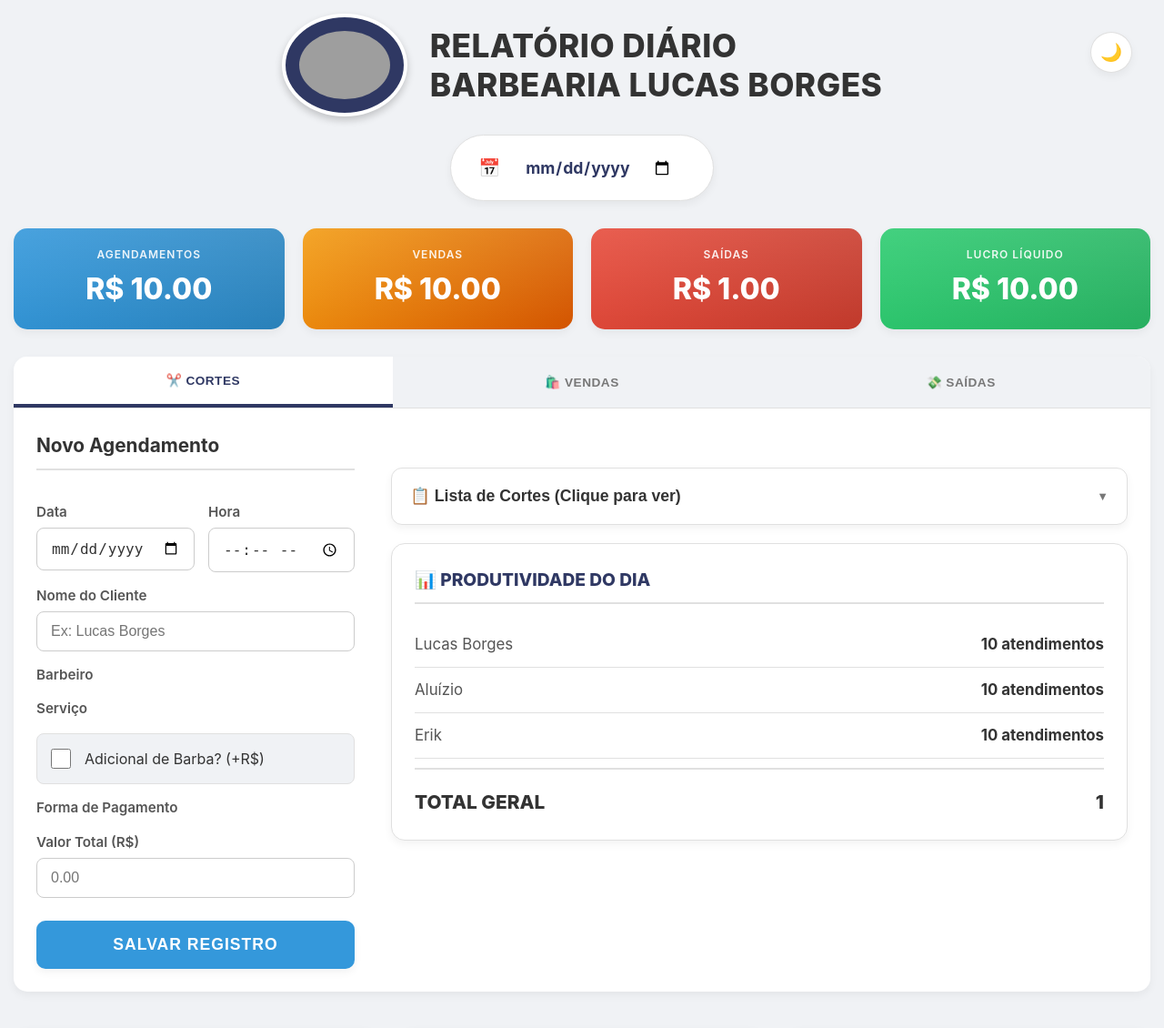
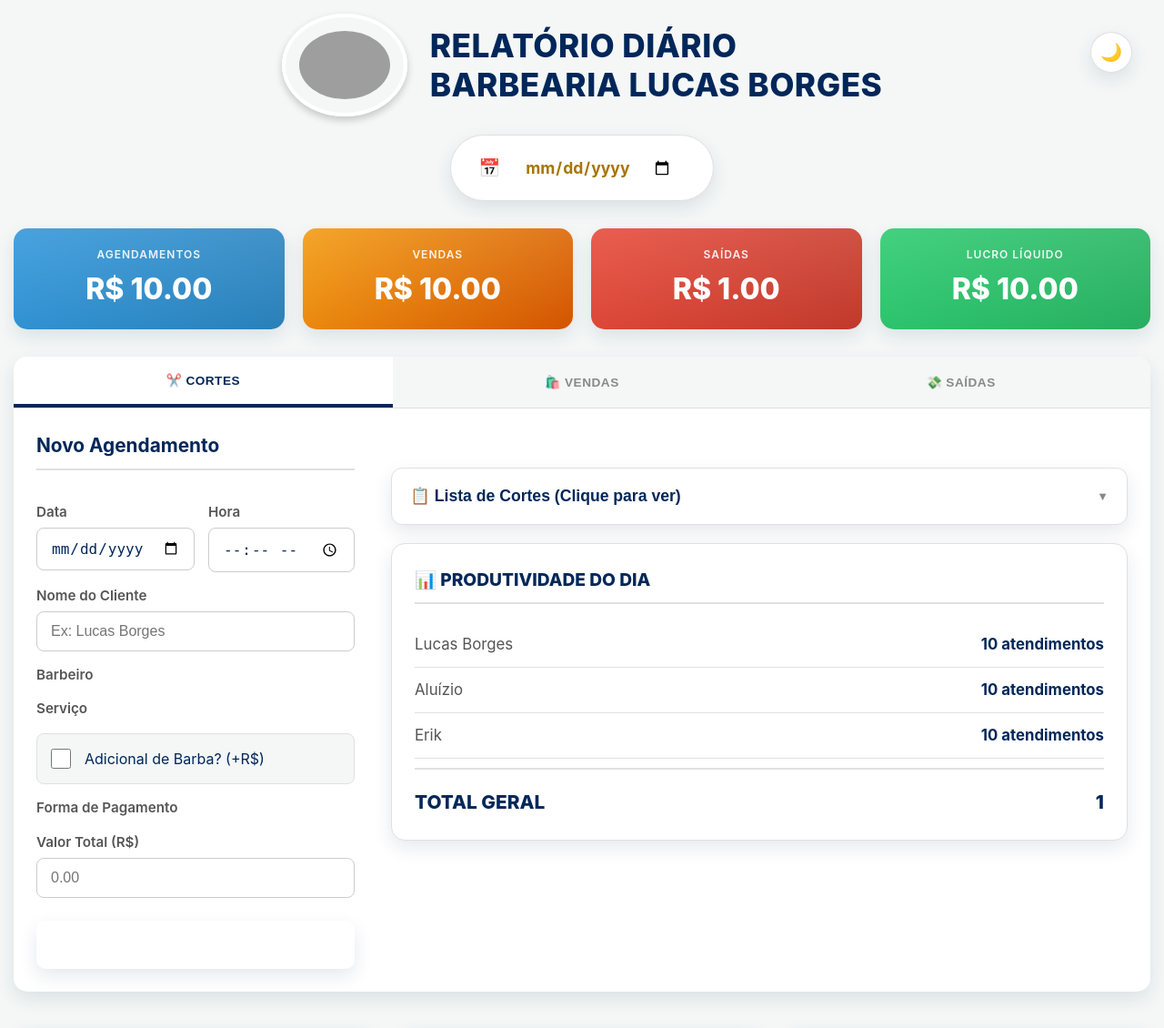
Before and after one commit to barbearialbipi/app-registro, a Django app: template core/templates/index.html in a window 1280 px wide. Shown: the top 1130 px of the page at 91% size. Run offline with Django 5.2, Linux system fonts and the light colour scheme; tables that the repository leaves empty hold one stand-in row (values such as "Sample post"); the template is opened without the code that fills it: values that come from a table or form of the project are taken from there, most other values are stand-ins (such as "Sample title", 1, 10 or a date in 2020); grey boxes are pictures that could not be loaded.

Commit message:
Update index.html

```diff
--- a/core/templates/index.html
+++ b/core/templates/index.html
@@ -20,37 +20,37 @@
        CONFIGURAÇÃO DE TEMAS (VARIÁVEIS)
        ========================================= */
     :root {
-        /* TEMA CLARO (O teu atual) */
-        --bg-body: #f0f2f5;
+        /* --- CORES PREMIUM --- */
+        --brand-blue: #00275a;    /* Azul Profundo */
+        --brand-gold: #a77507;    /* Dourado/Bronze */
+        --brand-gradient: linear-gradient(135deg, #00275a, #a77507);
+
+        /* TEMA CLARO */
+        --bg-body: #f4f7f6;
         --bg-card: #ffffff;
-        --text-primary: #333333;
+        --text-primary: #00275a;  /* Texto agora é Azul */
         --text-secondary: #555555;
-        --text-muted: #777777;
+        --text-muted: #888888;
         --border-color: #e0e0e0;
         --input-bg: #ffffff;
         --input-border: #cccccc;
-        --shadow: 0 4px 10px rgba(0,0,0,0.05);
-        --brand-blue: #2f3863;
-        --hover-bg: #e9ecef;
-        --table-stripe: #f9f9f9;
-        --chart-text: #666; /* Cor do texto dos gráficos */
+        --shadow: 0 8px 20px rgba(0, 39, 90, 0.1);
+        --hover-bg: #f0f2f5;
     }
 
-    /* TEMA ESCURO (O novo) */
+    /* TEMA ESCURO (LUXO) */
     [data-theme="dark"] {
-        --bg-body: #111827;       /* Fundo quase preto azulado */
-        --bg-card: #1f2937;       /* Cartões cinza escuro */
-        --text-primary: #f3f4f6;  /* Texto quase branco */
-        --text-secondary: #d1d5db;
-        --text-muted: #9ca3af;
-        --border-color: #374151;  /* Bordas escuras */
-        --input-bg: #374151;      /* Fundo do input */
-        --input-border: #4b5563;
-        --shadow: 0 4px 10px rgba(0,0,0,0.3); /* Sombra mais forte */
-        --brand-blue: #4c5d94;    /* Azul da marca levemente mais claro para contraste */
-        --hover-bg: #374151;
-        --table-stripe: #1a2233;
-        --chart-text: #ccc;       /* Texto dos gráficos claro */
+        --bg-body: #00122b;       /* Azul Noite */
+        --bg-card: #001a3d;
+        --text-primary: #f0f8ff;
+        --text-secondary: #c0cce0;
+        --text-muted: #8a9ab8;
+        --border-color: #0d2b52;
+        --input-bg: #0d2b52;
+        --input-border: #1c4b82;
+        --shadow: 0 8px 20px rgba(0, 0, 0, 0.4);
+        --brand-blue: #4c8dff;    /* Azul mais claro para leitura no escuro */
+        --hover-bg: #0d2b52;
     }
 
     /* =========================================
@@ -105,7 +105,7 @@
         max-width: 110px;
         height: auto;
         margin-bottom: 15px;
-        background-color: #2f3863; /* Mantém a cor original da logo */
+        background-color: var(--brand-gradient);
         padding: 15px;
         border-radius: 50%;
         box-shadow: 0 4px 8px rgba(0,0,0,0.2);
@@ -146,7 +146,7 @@
     .date-filter-input {
         border: none;
         font-weight: bold;
-        color: var(--brand-blue); /* Cor Azul no Modo Claro (Padrão) */
+        color: var(--brand-gold); /* Cor Azul no Modo Claro (Padrão) */
         background: transparent;
         font-size: 1.1rem;
         outline: none;
@@ -268,8 +268,8 @@
         transition: transform 0.1s;
     }
     .btn-save:active { transform: scale(0.98); }
-    .btn-blue { background-color: #3498db; }
-    .btn-orange { background-color: #f39c12; }
+    .btn-blue { background-color: var(--brand-gradient); }
+    .btn-orange { background-color: var(--brand-gold); }
     .btn-red { background-color: #e74c3c; }
 
     .flex-row { display: flex; gap: 15px; }
```
